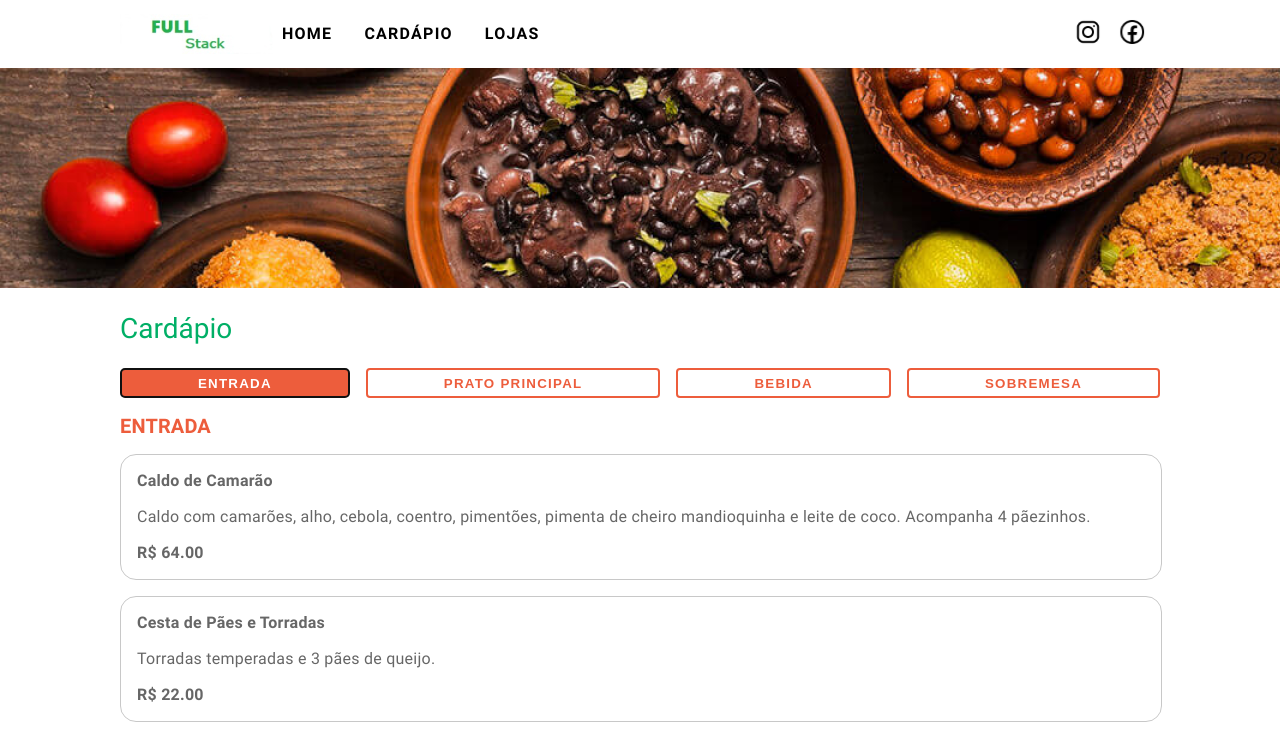
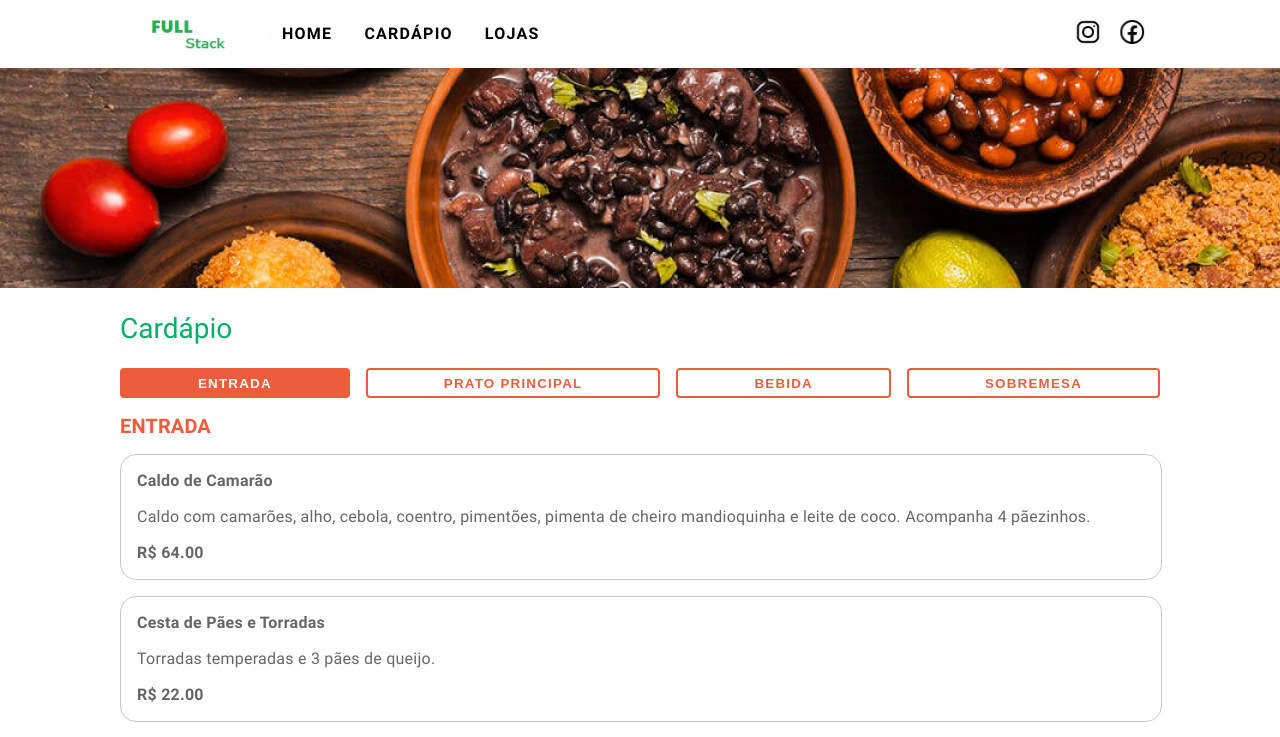
Before and after one commit to julianaqribeiro/front-end-full-stack-avancado, a React (Create React App) app: page /cardapio in a window 1280 px wide. Shown: the top 737 px of the page. Built offline with nearby package versions, Linux system fonts and the light colour scheme.

Commit message:
Ajuste no layout do botao selecionado

```diff
--- a/src/components/tabBar/TabBar.css
+++ b/src/components/tabBar/TabBar.css
@@ -23,6 +23,17 @@
     font-weight: bold;
 }
 
+.botao-tabBar-selecionado{
+    height: 30px;
+    background-color: #ED5D3C;
+    color: white;
+    border: 2px solid #ED5D3C;
+    border-radius: 4px;
+    letter-spacing: 1.25px;
+    flex-grow: 1;
+    font-weight: bold;
+}
+
 .botao-tabBar:hover{
     background-color: rgba(237, 93, 60, 0.15);
     cursor: pointer;
--- a/src/components/tabBar/TabBar.js
+++ b/src/components/tabBar/TabBar.js
@@ -18,10 +18,10 @@ const TabBar = ({ itens, botaoSelecionado, getCategoriaSelecionada }) => {
             _botaoSelecionado = botaoSelecionado.toString().toUpperCase();
         }
 
-        return <button type="button" className='botao-tabBar' key={`item-${idx}`}
-                        autoFocus={item.toUpperCase() === _botaoSelecionado}
-                        onClick={() => clickBotao(item.toUpperCase())}>
-                        { item.toUpperCase() }
+        return <button type="button" className={(item.toUpperCase() === (!itemSelecionado ? _botaoSelecionado : itemSelecionado)) ? "botao-tabBar-selecionado" : "botao-tabBar"}
+                    key={`item-${idx}`}
+                    onClick={() => clickBotao(item.toUpperCase())}>
+                    { item.toUpperCase() }
                </button>;
     }
 
```
